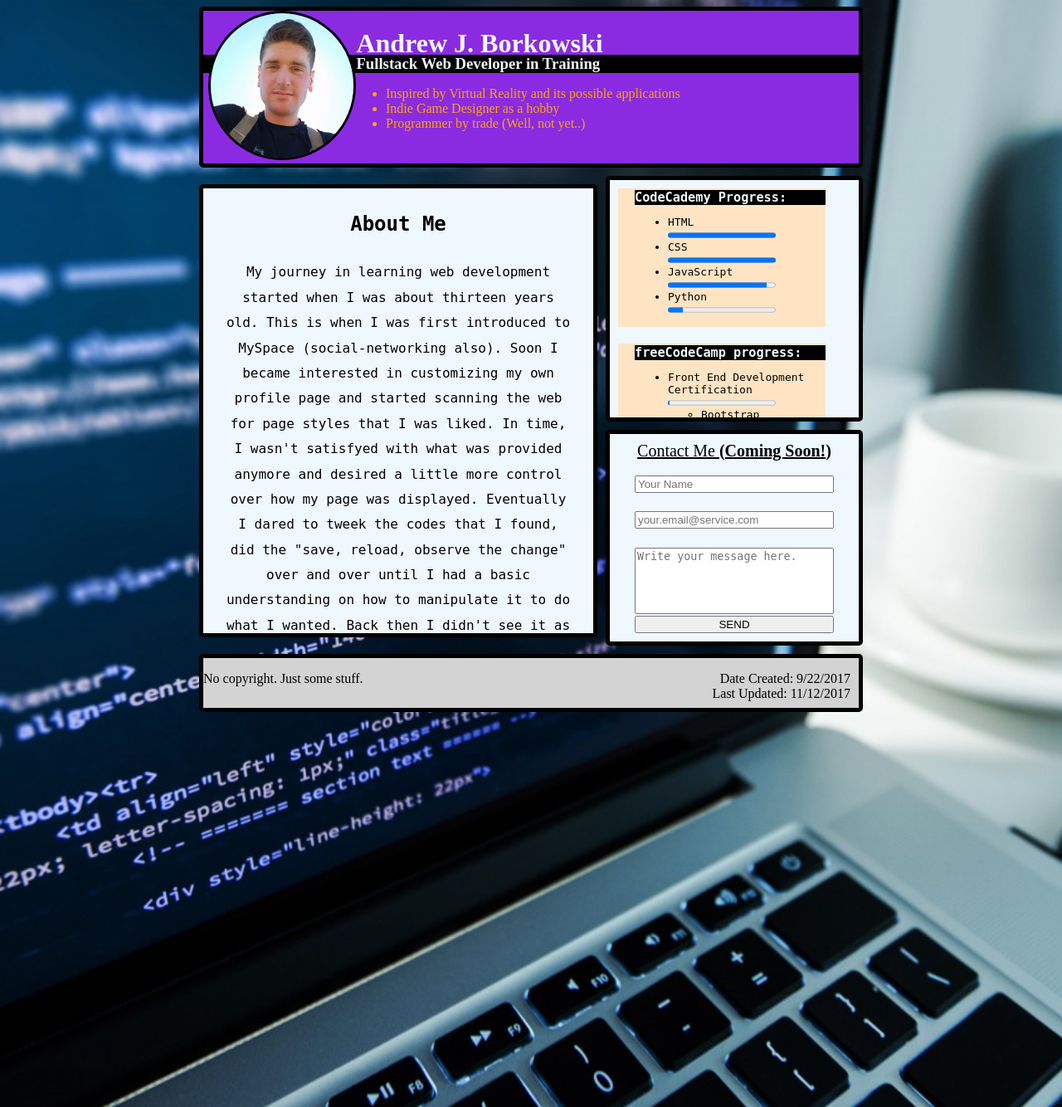
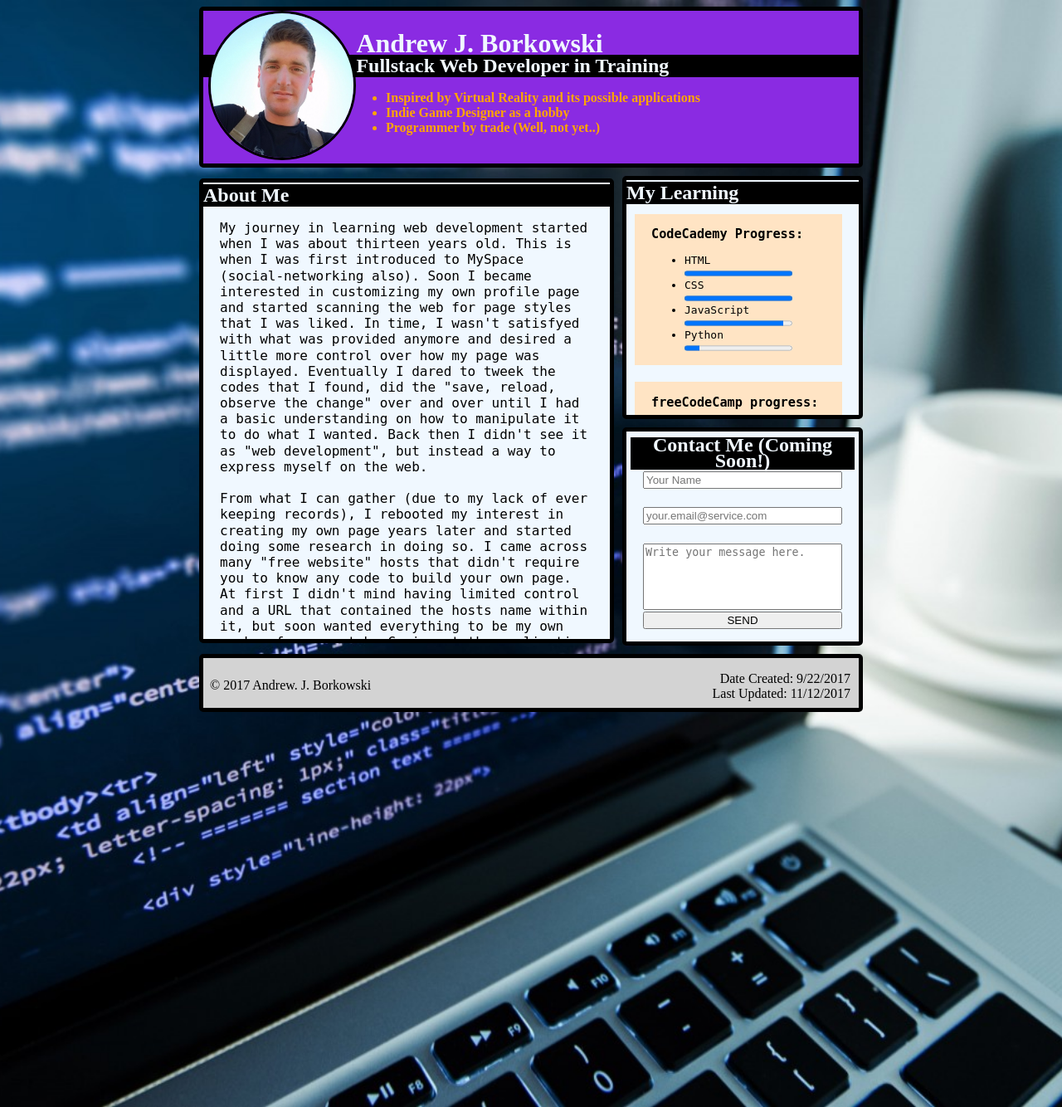
Before and after one commit to AnJoBo/AnJoBo, a PHP site: page / in a window 1280 px wide. Shown: the whole page at 83% size. Run offline with PHP 8.4, Linux system fonts and the light colour scheme; some web fonts are replaced.

Commit message:
made code cleaner, added copyright, some css changes

```diff
--- a/css/style.css
+++ b/css/style.css
@@ -17,7 +17,7 @@ h1 {
     margin-right: 300px;
 }
 
-h3 {
+h2 {
     margin: 2px 0px;
     padding-top: 0px;
     background-color: black;
@@ -28,6 +28,12 @@ h3 {
     /* Gives each section a rounded border */
     border: 5px solid black;
     border-radius: 5px;
+    transition: 0.5s;
+}
+
+.ani:hover {
+    transform: scale(1.2);
+    transition: 0.5s;
 }
 
 .container {
@@ -40,8 +46,6 @@ h3 {
                          "about progress"
                          "about contact"
                          "foot foot";
-    grid-template-rows: 1fr 3fr 1fr;
-    grid-template-columns: 60% 1fr;
     grid-row-gap: 10px;
     grid-gap: 10px;
 }
@@ -52,7 +56,6 @@ h3 {
     width: 100%;
     margin:auto;
     font-family: "Copse", serif;
-
 }
 
 .picturePos {
@@ -63,33 +66,35 @@ h3 {
 #myPicture {
     border: 3px solid black;
     border-radius: 100%;
-    transition: 1.5s;
+    transition: 1s;
 }
 
 #myPicture:hover {
-    transform: scale(1.02) rotate(360deg);
+    transform: rotate(360deg);
+    transition: 1.5s;
 }
 
 .headList {
     margin-left: 180px;
     color: orange;
+    font-weight: 700;
 }
 
 .about {
+    grid-area: about;
+    height: 560px;
+    width: 500px;
+    margin: auto;
     background-color: aliceblue;
-    grid-area: about;
-    font-size: 16px;
-    font-family: Gil Sans, monospace;
-    text-align: center;
     overflow: scroll;
-    padding: 1px 5%;
-    margin: 10px auto;
-    line-height: 1.9;
-    transition: 0.5s;
 }
 
-.about:hover {
-    transform: scale(1.2);
+.about p {
+    padding: 0 20px;
+    font-size: 16px;
+    line-height: 1.2;
+    font-family: Gil Sans, monospace;
+    text-align: left;
 }
 
 .about a{
@@ -100,16 +105,9 @@ h3 {
 }
 
 .progress {
-    background-color: orange;
     grid-area: progress;
-    grid-row: 2/3;
     overflow: scroll;
     background-color: aliceblue;
-    transition: 0.5s;
-}
-
-.progress:hover {
-    transform: scale(1.2);
 }
 
 .learnSource {
@@ -126,14 +124,9 @@ h3 {
 .contact {
     background-color: aliceblue;
     grid-area: contact;
-    grid-row: 3 / 4;
     text-align: center;
     line-height: 0.8;
-    transition: 0.5s;
-}
-
-.contact:hover {
-    transform: scale(1.2);
+    padding: 5px;
 }
 
 .contact p {
@@ -156,7 +149,7 @@ h3 {
     width: 240px;
 }
 
-.foot {
+footer {
     background-color: lightgrey;
     grid-area: foot;
     height: 70px;
@@ -164,6 +157,7 @@ h3 {
 
 .copyright {
     float: left;
+    margin: 8px;
 }
 
 .updated {
--- a/index.html
+++ b/index.html
@@ -1,5 +1,6 @@
 <!DOCTYPE html>
 <html>
+
     <head>
         <title>Andrew J. Borkowski</title>
 
@@ -8,37 +9,41 @@
         <link href="https://fonts.googleapis.com/css?family=Copse" rel="stylesheet">
         <link href="https://fonts.googleapis.com/css?family=Vesper+Libre" rel="stylesheet">
 
-        <!-- Adds Bootstrap to page via link. I want it included in my files.
-        <link rel="stylesheet" href="//maxcdn.bootstrap.com/bootstrap/3.3.1/css/bootstrap.min.css" />
-        -->
+        <!-- Adds Bootstrap to page via link. I want it included in my files,
+                because it seems to take a while to load in Live Preview, which
+                may translate to long loading times online (not tested).
+
+        <link rel="stylesheet" href="//maxcdn.bootstrap.com/bootstrap/3.3.1/css/bootstrap.min.css" /> -->
     </head>
 
     <body class="container-fluid">
+
         <div class="container">
 
-            <div class="head section">
+            <header class="head section">
                 <div class="picturePos">
-                    <img id="myPicture" src="./images/me01.jpg" height="180" />
+                    <img id="myPicture" src="./images/me01.jpg" height="180" alt="Andrew's dumb face"/>
                 </div>
                 <div class="basicInfo">
                     <h1>Andrew J. Borkowski</h1>
-                    <h3>Fullstack Web Developer in Training</h3>
+                    <h2>Fullstack Web Developer in Training</h2>
                     <ul class="headList">
                         <li>Inspired by Virtual Reality and its possible applications</li>
                         <li>Indie Game Designer as a hobby</li>
                         <li>Programmer by trade (Well, not yet..)</li>
                     </ul>
                 </div>
-            </div>
-            <div class="about section">
-                <div class="bio">
-                    <h2>About Me</h2>
-                    <p>My journey in learning web development started when I was about thirteen years old. This is when I was first introduced to MySpace (social-networking also). Soon I became interested in customizing my own profile page and started scanning the web for page styles that I was liked. In time, I wasn't satisfyed with what was provided anymore and desired a little more control over how my page was displayed. Eventually I dared to tweek the codes that I found, did the "save, reload, observe the change" over and over until I had a basic understanding on how to manipulate it to do what I wanted. Back then I didn't see it as "web development", but instead a way to express myself on the web.<br><br>
-                    From what I can gather (due to my lack of ever keeping records), I rebooted my interest in creating my own page years later and started doing some research in doing so. I came across many "free website" hosts that didn't require you to know any code to build your own page. At first I didn't mind having limited control and a URL that contained the hosts name within it, but soon wanted everything to be my own work - from scratch. Coming at the realization that getting my own URL would cost me money that I did not have, I turned to learning what was needed to make my own websites for free. I came across sites like <a href="http://www.codecademy.com" target="_blank">[Codecademy]</a>, <a href="http://www.khanacademy.org" target="_blank">[KhanAcademy]</a>, and many others that worked as an introduction or reference in writing your own HTML, CSS, JavaScript, and more computer languages. I clocked in many hours at these sites though struggled getting past the "tutorial phase" to making my own content, so I strayed away for a while.<br><br>
-                    Now I've come across a dream of being a creator of many things, most of which are digital or done digitally. I've expanded my interest from web development to application, game, and even hardware develpment. In recent years, I've done a lot of research and practiced a lot of skills and still feel very inadequate in the realm of programming. A good friend of mine introduced me to a path in which my core programming abilities could exponentially grow in the period of 3 months that will even land me a job as a developer or even a contractor. So for now, this is my main focus.</p>
-                </div>
-            </div>
-            <div class="progress section">
+            </header>
+
+            <section class="about section ani">
+                <h2>About Me</h2>
+                <p>My journey in learning web development started when I was about thirteen years old. This is when I was first introduced to MySpace (social-networking also). Soon I became interested in customizing my own profile page and started scanning the web for page styles that I was liked. In time, I wasn't satisfyed with what was provided anymore and desired a little more control over how my page was displayed. Eventually I dared to tweek the codes that I found, did the "save, reload, observe the change" over and over until I had a basic understanding on how to manipulate it to do what I wanted. Back then I didn't see it as "web development", but instead a way to express myself on the web.<br><br>
+                From what I can gather (due to my lack of ever keeping records), I rebooted my interest in creating my own page years later and started doing some research in doing so. I came across many "free website" hosts that didn't require you to know any code to build your own page. At first I didn't mind having limited control and a URL that contained the hosts name within it, but soon wanted everything to be my own work - from scratch. Coming at the realization that getting my own URL would cost me money that I did not have, I turned to learning what was needed to make my own websites for free. I came across sites like <a href="http://www.codecademy.com" target="_blank">[Codecademy]</a>, <a href="http://www.khanacademy.org" target="_blank">[KhanAcademy]</a>, and many others that worked as an introduction or reference in writing your own HTML, CSS, JavaScript, and more computer languages. I clocked in many hours at these sites though struggled getting past the "tutorial phase" to making my own content, so I strayed away for a while.<br><br>
+                Now I've come across a dream of being a creator of many things, most of which are digital or done digitally. I've expanded my interest from web development to application, game, and even hardware develpment. In recent years, I've done a lot of research and practiced a lot of skills and still feel very inadequate in the realm of programming. A good friend of mine introduced me to a path in which my core programming abilities could exponentially grow in the period of 3 months that will even land me a job as a developer or even a contractor. So for now, this is my main focus.</p>
+            </section>
+
+            <section class="progress section ani">
+                <h2>My Learning</h2>
                 <div class="learnSource">
                     <h3>CodeCademy Progress:</h3>
                     <ul>
@@ -91,24 +96,29 @@
                             <progress min="0" max="100" value="100"></progress></li>
                     </ul>
                 </div>
-            </div>
-            <div class="contact section">
+            </section>
+
+            <section class="contact section ani">
+                <h2>Contact Me <b>(Coming Soon!)</b></h2>
                 <form>
-                    <p>Contact Me <b>(Coming Soon!)</b></p>
                     <input name="name" type="text" placeholder="Your Name"><br/><br/>
                     <input name="email" type="email" placeholder="your.email@service.com"><br/><br/>
                     <textarea name="message" placeholder="Write your message here."></textarea><br/>
                     <input type="submit" value="SEND" class="submit">
                 </form>
-            </div>
-            <div class="foot section">
+            </section>
+
+            <footer class="foot section">
                 <div class="copyright">
-                    <p>No copyright. Just some stuff.</p>
+                    <p>&copy; 2017 Andrew. J. Borkowski</p>
                 </div>
                 <div class="updated">
                     <p>Date Created: 9/22/2017<br/>Last Updated: 11/12/2017</p>
                 </div>
-            </div>
-        </div>
+            </footer>
+
+        </div> <!-- Closes grid container -->
+
     </body>
+
 </html>
```
